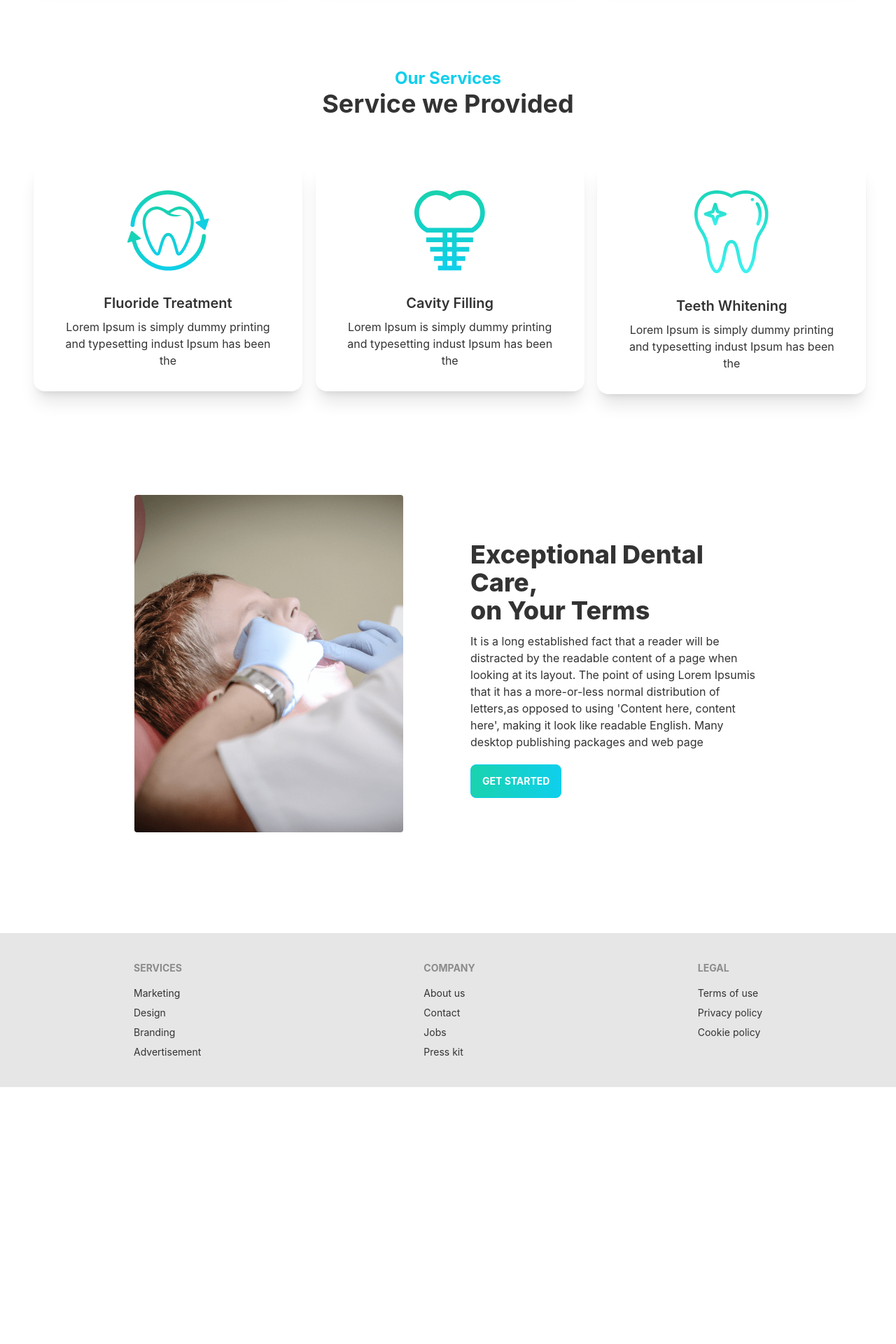
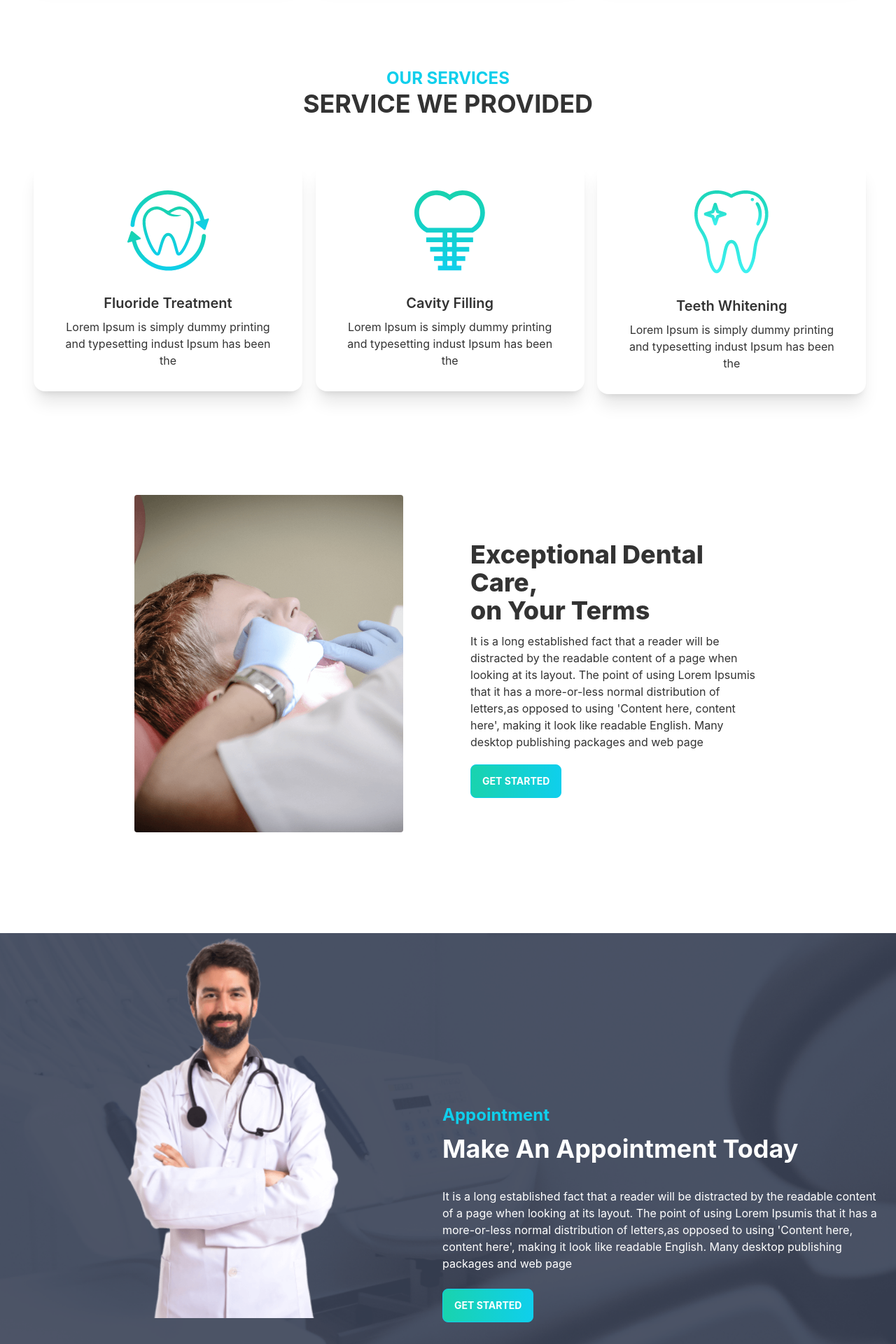
Before and after one commit to Mueid97/doctors-portal-client, a React (Create React App) app: page / in a window 1280 px wide. Shown: the part 1060-2980 px from the top of the page at 70% size. Before the commit the page ends 2613 px from the top, so only its background shows below. Built offline with nearby package versions, Linux system fonts and the light colour scheme.

Commit message:
appoinment section done

```diff
--- /dev/null
+++ b/src/pages/Home/ApponmenSection.js
@@ -0,0 +1,21 @@
+import React from 'react';
+import doctor from '../../assets/images/doctor.png'
+import PrimaryButton from '../../PrimaryButton/PrimaryButton';
+import apponmentSection from '../../assets/images/appointment.png'
+const ApponmenSection = () => {
+    return (
+        <div class="hero min-h-screen" style={{background:`url(${apponmentSection})`, backgroundSize: 'cover'}}>
+            <div class="hero-content flex-col lg:flex-row">
+                <img src={doctor} width='600px' class=" lg:mt-[-300px] mt-[-200px]" alt='' />
+                <div>
+                    <h3 class="text-2xl font-bold text-primary pb-3">Appointment</h3>
+                    <h1 class="text-4xl font-bold text-white pb-3">Make An Appointment Today</h1>
+                    <p class="py-6 text-white">It is a long established fact that a reader will be distracted by the readable content of a page when looking at its layout. The point of using Lorem Ipsumis that it has a more-or-less normal distribution of letters,as opposed to using 'Content here, content here', making it look like readable English. Many desktop publishing packages and web page</p>
+                    <PrimaryButton>Get Started</PrimaryButton>
+                </div>
+            </div>
+        </div>
+    );
+};
+
+export default ApponmenSection;
--- a/src/pages/Home/Home.js
+++ b/src/pages/Home/Home.js
@@ -1,6 +1,7 @@
 import React from 'react';
 import Heros from '../Heros/Heros';
 import OurServices from '../OurServices/OurServices';
+import ApponmenSection from './ApponmenSection';
 import Banner from './Banner';
 
 const Home = () => {
@@ -9,6 +10,7 @@
             <Banner></Banner>
             <Heros></Heros>
             <OurServices></OurServices>
+            <ApponmenSection></ApponmenSection>
         </div>
     );
 };
--- a/src/pages/OurServices/OurServices.js
+++ b/src/pages/OurServices/OurServices.js
@@ -29,8 +29,8 @@
     return (
         <section className='mt-32'>
             <div>
-                <h4 className='text-center text-primary text-2xl font-bold'>Our Services</h4>
-                <h1 className='text-center text-4xl font-bold'>Service we Provided</h1>
+                <h4 className='text-center text-primary text-2xl font-bold uppercase'>Our Services</h4>
+                <h1 className='text-center text-4xl font-bold uppercase'>Service we Provided</h1>
             </div>
             <div className='grid sm:grid-cols-1 md:grid-cols-2 lg:grid-cols-3 gap-6 mt-16 px-12'>
                 {
```
